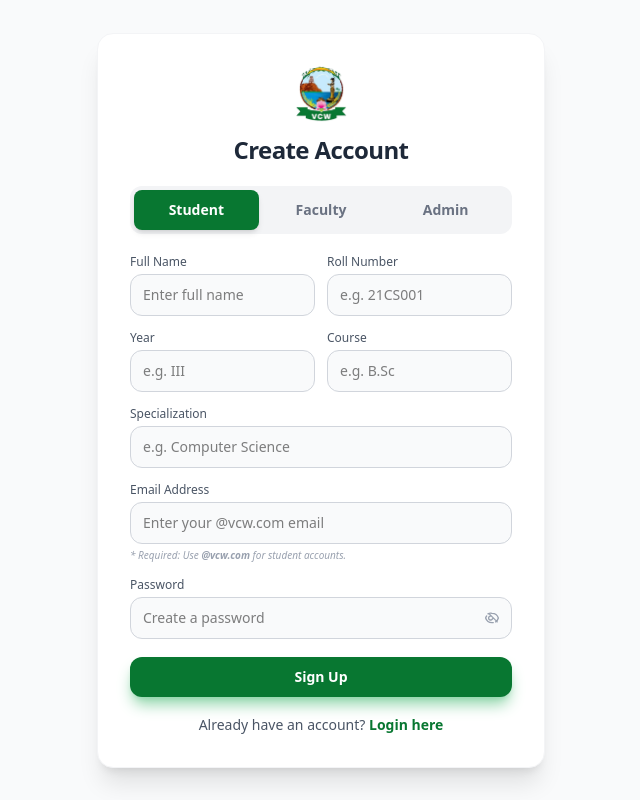
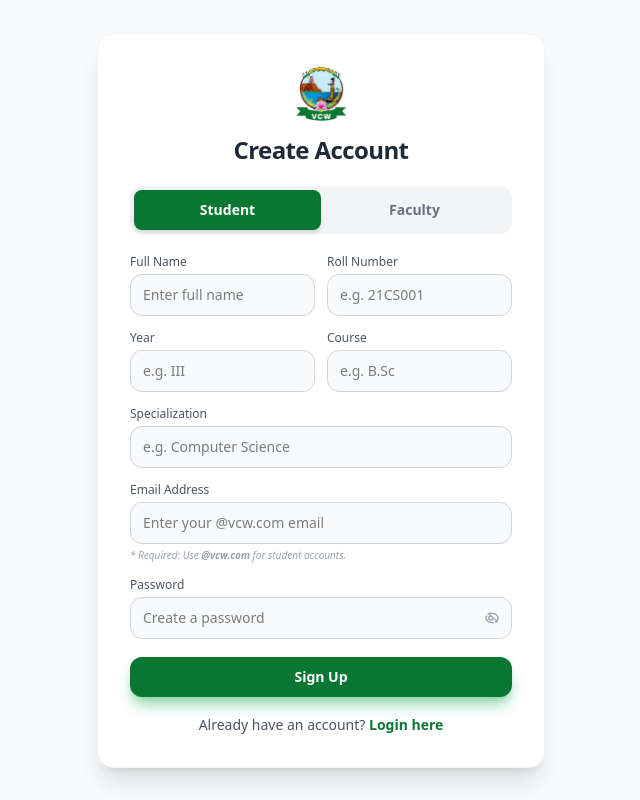
Before and after one commit to vaishnavikrishnamoorthi/Academic_Resource_Sharing_System_Final, a React app in the folder frontend/: page /signup in a window 1280 px wide. Shown: the whole page, without its empty margins (319-959 px from the left). Built offline with nearby package versions, Linux system fonts and the light colour scheme; the HTML template or start-up script is replaced by a standard one.

Commit message:
change to old signup

```diff
--- a/frontend/src/pages/SignupPage.jsx
+++ b/frontend/src/pages/SignupPage.jsx
@@ -95,25 +95,13 @@ function SignupPage() {
           >
             Faculty
           </button>
-          {/* --- ADMIN TAB START --- */}
-          <button
-            type="button"
-            onClick={() => handleTabSwitch("admin")}
-            className={`flex-1 py-2.5 rounded-lg text-sm font-semibold transition-all duration-200 ${activeTab === "admin"
-              ? "bg-blue-600 text-white shadow-md"
-              : "text-gray-500 hover:text-gray-800"
-              }`}
-          >
-            Admin
-          </button>
-          {/* --- ADMIN TAB END --- */}
         </div>
 
         {/* Form */}
         <form onSubmit={handleSignup} className="space-y-3.5">
 
           {/* Row 1: Name + Roll Number */}
-          <div className={activeTab === "admin" ? "block" : "grid grid-cols-2 gap-3"}>
+          <div className="grid grid-cols-2 gap-3">
             <div>
               <label className="block text-xs font-medium text-gray-600 mb-1">Full Name</label>
               <input
@@ -126,7 +114,6 @@ function SignupPage() {
                 required
               />
             </div>
-            {activeTab !== "admin" && (
             <div>
               <label className="block text-xs font-medium text-gray-600 mb-1">
                 {activeTab === "student" ? "Roll Number" : "Faculty ID"}
@@ -145,7 +132,6 @@ function SignupPage() {
                 required
               />
             </div>
-            )}
           </div>
 
           {/* Student-only: Year + Course */}
@@ -179,7 +165,6 @@ function SignupPage() {
           )}
 
           {/* Specialization */}
-          {activeTab !== "admin" && (
           <div>
             <label className="block text-xs font-medium text-gray-600 mb-1">Specialization</label>
             <input
@@ -192,7 +177,6 @@ function SignupPage() {
               required
             />
           </div>
-          )}
 
           {/* Email */}
           <div>
@@ -200,16 +184,16 @@ function SignupPage() {
             <input
               type="email"
               name="email"
-              placeholder={`Enter your ${activeTab === 'student' ? '@vcw.com' : activeTab === 'faculty' ? '@vcw.edu' : '@admin.vcw.edu'} email`}
+              placeholder={`Enter your ${activeTab === 'student' ? '@vcw.com' : '@vcw.edu'} email`}
               className={inputClass}
               value={formData.email}
               onChange={handleChange}
-              pattern={activeTab === "student" ? ".*@vcw\\.com$" : activeTab === "faculty" ? ".*@vcw\\.edu$" : ".*@admin\\.vcw\\.edu$"}
-              title={`Please use your ${activeTab === "student" ? "@vcw.com" : activeTab === "faculty" ? "@vcw.edu" : "@admin.vcw.edu"} email address`}
+              pattern={activeTab === "student" ? ".*@vcw\\.com$" : ".*@vcw\\.edu$"}
+              title={`Please use your ${activeTab === "student" ? "@vcw.com" : "@vcw.edu"} email address`}
               required
             />
             <p className="mt-1 text-[10px] text-gray-400 italic">
-              * Required: Use <strong>{activeTab === "student" ? "@vcw.com" : activeTab === "faculty" ? "@vcw.edu" : "@admin.vcw.edu"}</strong> for {activeTab} accounts.
+              * Required: Use <strong>{activeTab === "student" ? "@vcw.com" : "@vcw.edu"}</strong> for {activeTab} accounts.
             </p>
           </div>
 
```
Lines whose indentation alone changed are shown as unchanged.
